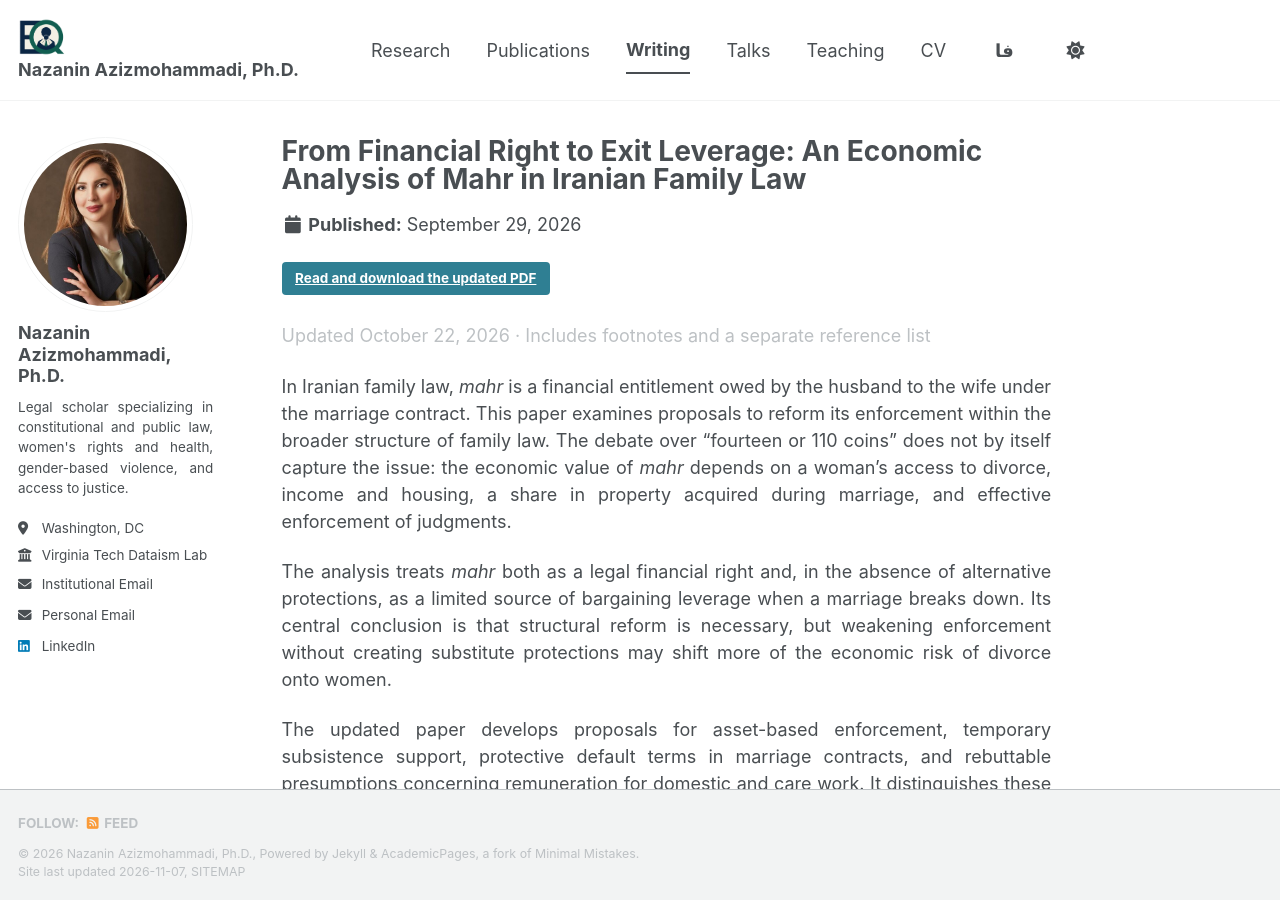
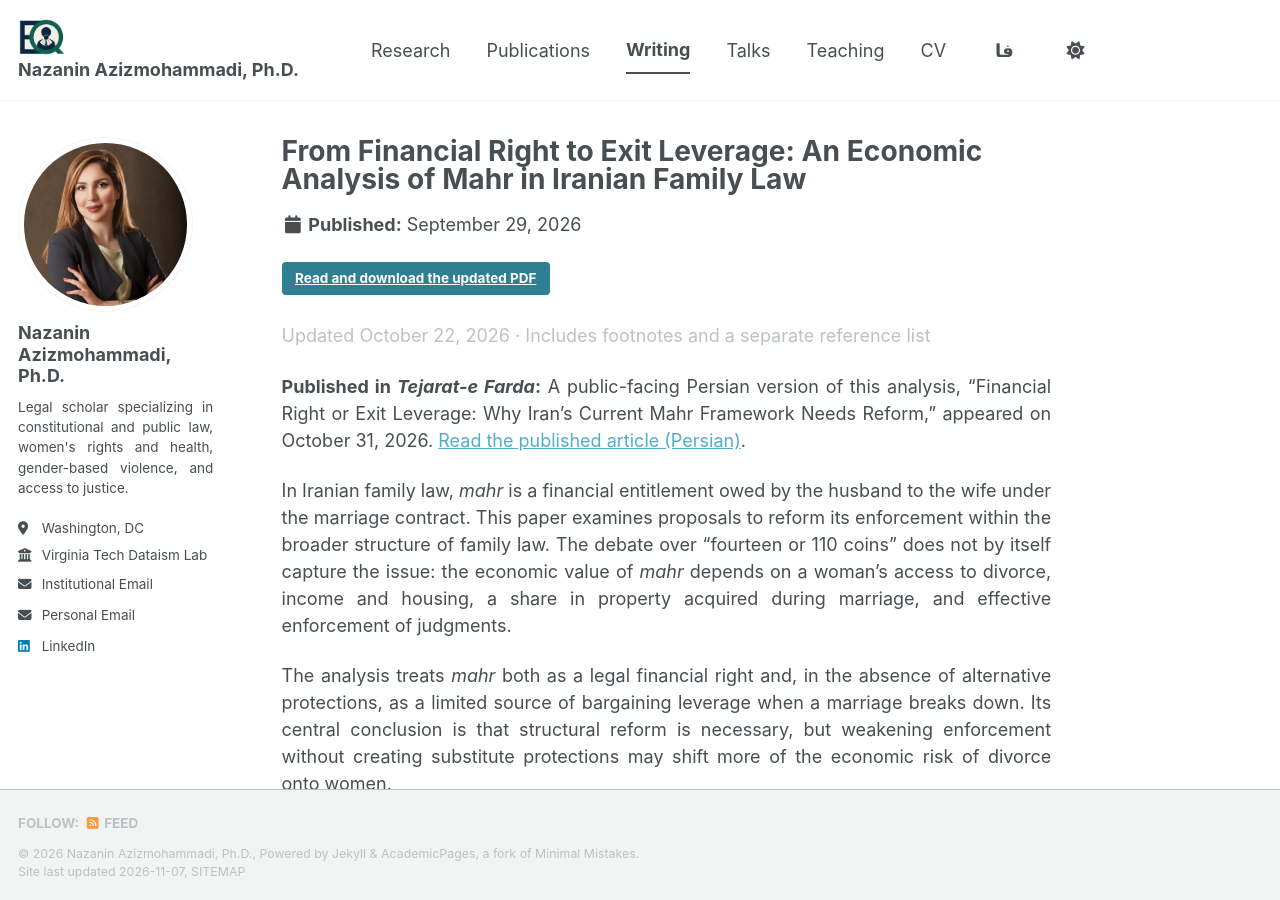
Before and after one commit to nazaninazizmohammadi/nazaninazizmohammadi.github.io, a Jekyll site: the page built from _posts/2026-09-29-mahr-economic-analysis-en.md, in a window 1280 px wide and 900 px high. Built offline with Jekyll 4.4.1, drawn with Linux system fonts in a browser that asks for light colours; a style sheet for code colours, icons or effects is not loaded; some of the changed lines change nothing that is shown.

Commit message:
Link Tejarat-e Farda publication to mahr analysis

```diff
--- a/_posts/2026-09-29-mahr-economic-analysis-en.md
+++ b/_posts/2026-09-29-mahr-economic-analysis-en.md
@@ -1,7 +1,7 @@
 ---
 title: "From Financial Right to Exit Leverage: An Economic Analysis of Mahr in Iranian Family Law"
 date: 2026-09-29
-last_modified_at: 2026-10-22
+last_modified_at: 2026-11-07
 permalink: /writing/mahr-economic-analysis/
 redirect_from:
   - /mahr-en/
@@ -28,6 +28,10 @@ share: true
 
 <div lang="en" markdown="1" style="text-align: justify;">
 
+<p><strong>Published in <em>Tejarat-e Farda</em>:</strong> A public-facing Persian version of this analysis, “Financial Right or Exit Leverage: Why Iran’s Current Mahr Framework Needs Reform,” appeared on October 31, 2026. <a href="https://www.tejaratefarda.com/بخش-اقتصاد-اجتماعی-19/52657-حق-مالی-یا-اهرم-خروج" target="_blank" rel="noopener noreferrer">Read the published article (Persian)</a>.</p>
+
+
+
 In Iranian family law, *mahr* is a financial entitlement owed by the husband to the wife under the marriage contract. This paper examines proposals to reform its enforcement within the broader structure of family law. The debate over “fourteen or 110 coins” does not by itself capture the issue: the economic value of *mahr* depends on a woman's access to divorce, income and housing, a share in property acquired during marriage, and effective enforcement of judgments.
 
 The analysis treats *mahr* both as a legal financial right and, in the absence of alternative protections, as a limited source of bargaining leverage when a marriage breaks down. Its central conclusion is that structural reform is necessary, but weakening enforcement without creating substitute protections may shift more of the economic risk of divorce onto women.
```
